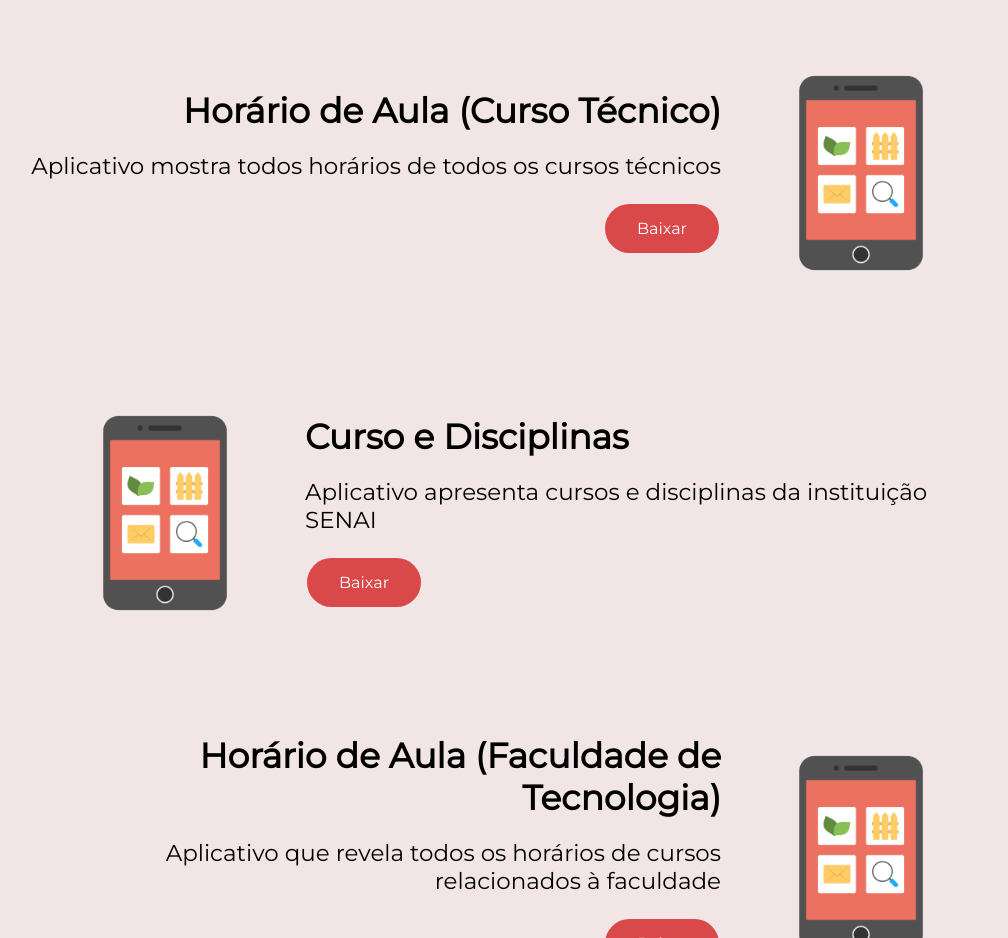
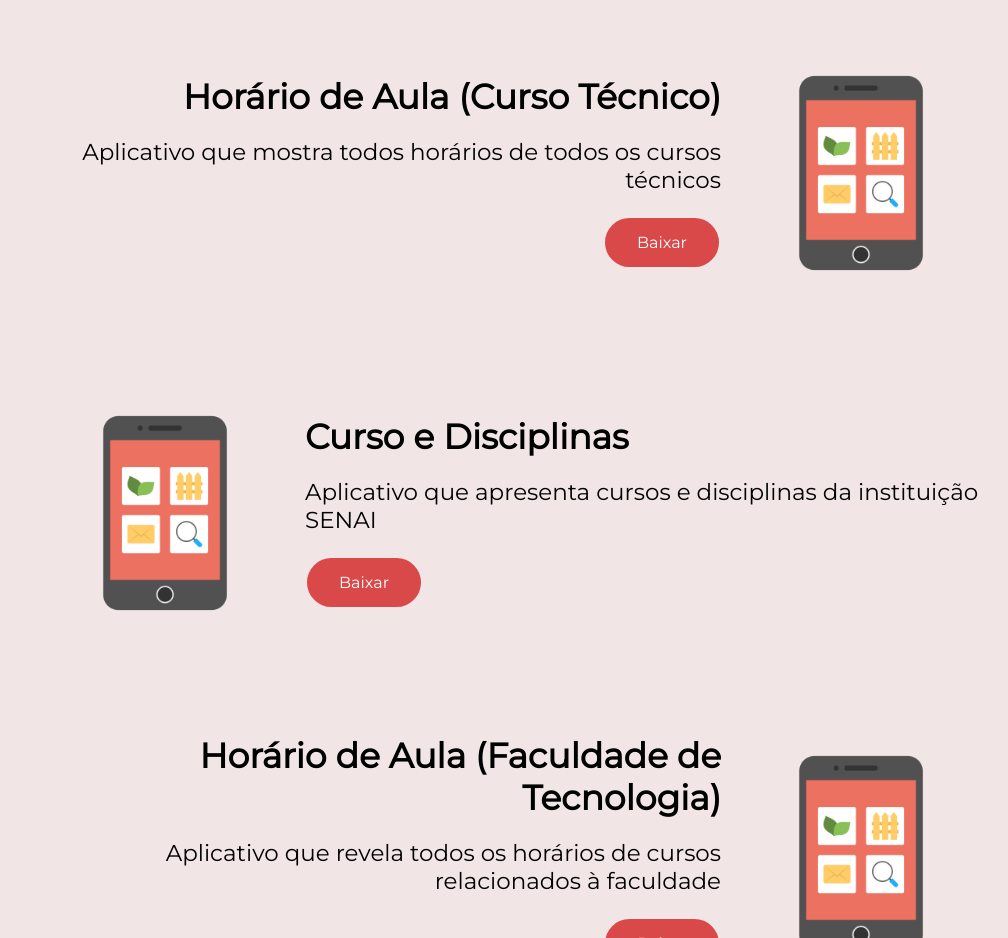
Before and after one commit to v1tooR/AplicativoSenai, a plain HTML site: page index.html in a window 1280 px wide. Shown: the part 800-1738 px from the top of the page, without its empty margins (127-1135 px from the left). Drawn offline with nearby package versions, Linux system fonts and the light colour scheme; files whose address does not match are found by name.

Commit message:
Update index.html

```diff
--- a/index.html
+++ b/index.html
@@ -59,7 +59,7 @@
             <div class="text-app">
                 <h2>Horário de Aula (Curso Técnico)</h2>
                 <p>
-                   Aplicativo mostra todos horários de todos os cursos técnicos
+                   Aplicativo que mostra todos horários de todos os cursos técnicos
                 </p>
                 <input type="button" class="button button2" value="Baixar"/>
             </div>
@@ -69,7 +69,7 @@
             <div class="text-app">
                 <h2>Curso e Disciplinas</h2>
                 <p>
-                  Aplicativo apresenta cursos e disciplinas da instituição SENAI
+                  Aplicativo que apresenta cursos e disciplinas da instituição SENAI
                 </p>
                 <input type="button" class="button button2" value="Baixar"/>
             </div>
```
